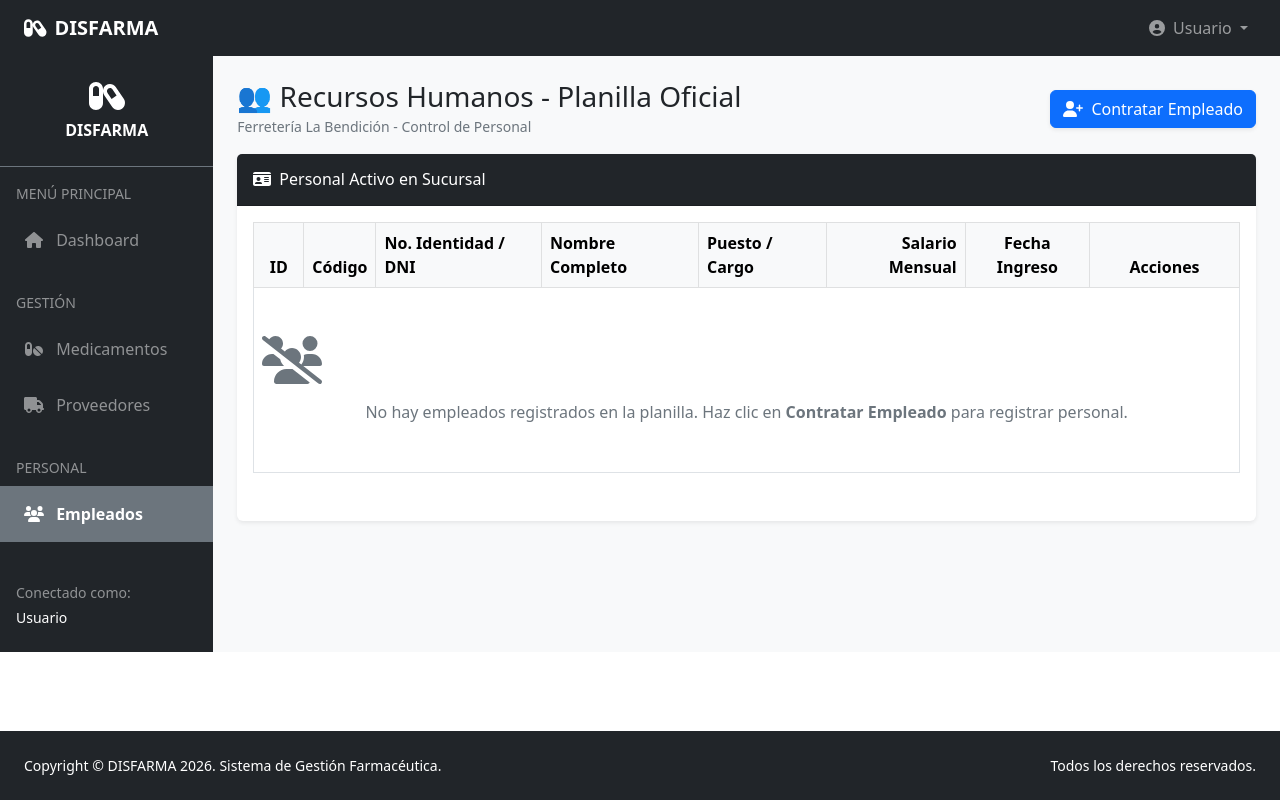
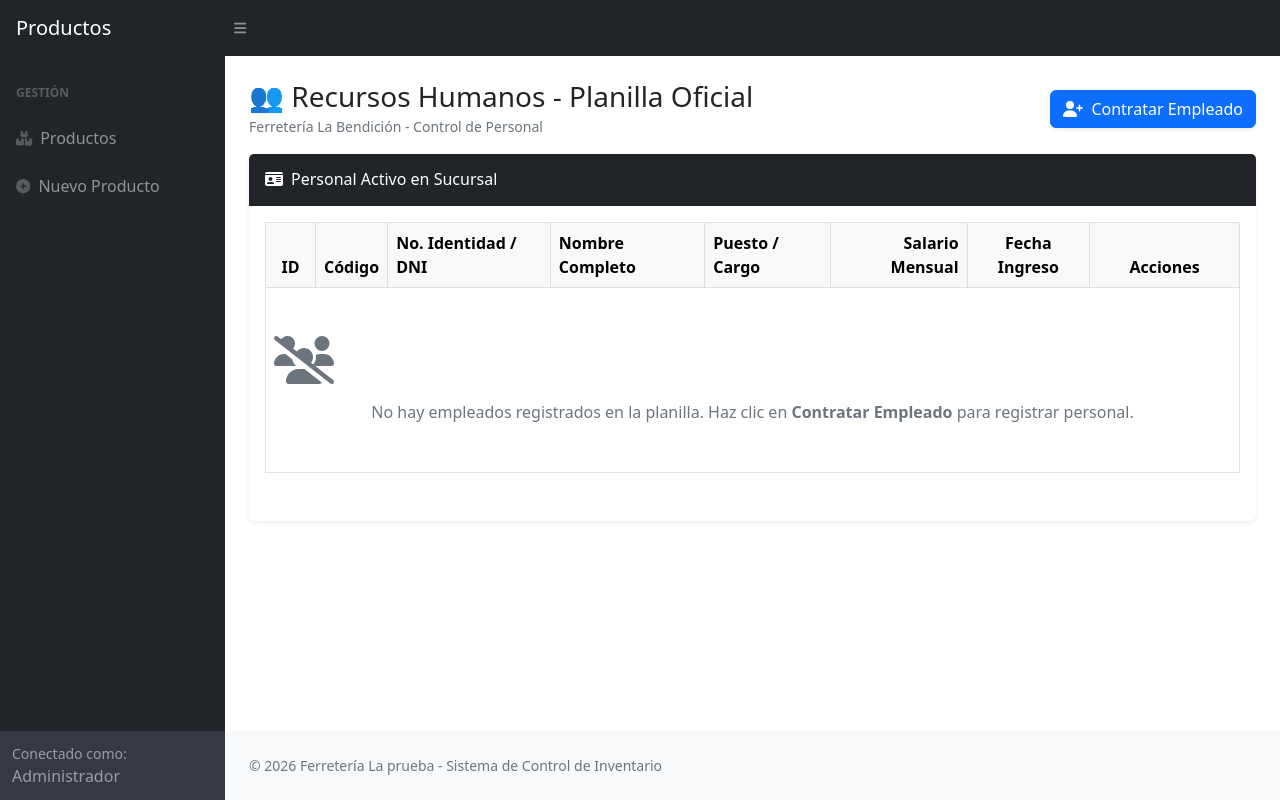
Before and after one commit to yzepedasalgado-lang/Ferreteria, a Laravel app: page /empleados in a window 1280 px wide. Run offline with Laravel 12, Linux system fonts and the light colour scheme; data that the repository does not hold is empty; some libraries are stand-ins or nearby versions.

Commit message:
Usar layout de ferreteria

```diff
--- a/resources/views/layouts/admin.blade.php
+++ b/resources/views/layouts/admin.blade.php
@@ -1,164 +1,73 @@
 <!DOCTYPE html>
-<html lang="es" class="h-100">
+<html lang="en">
     <head>
         <meta charset="utf-8" />
+        <meta http-equiv="X-UA-Compatible" content="IE=edge" />
         <meta name="viewport" content="width=device-width, initial-scale=1, shrink-to-fit=no" />
-        <meta name="description" content="Sistema de gestión farmacéutica DISFARMA" />
-        <meta name="author" content="DISFARMA" />
-        <title>@yield('title', 'Dashboard') | DISFARMA</title>
+        <meta name="description" content="" />
+        <meta name="author" content="" />
+        <title>Dashboard - SB Admin pruebas</title>
+        <link href="https://cdn.jsdelivr.net/npm/simple-datatables@7.1.2/dist/style.min.css" rel="stylesheet" />
+        <link href="{{ asset('sb-admin/css/styles.css') }}" rel="stylesheet" />
+        <script src="https://use.fontawesome.com/releases/v6.3.0/js/all.js" crossorigin="anonymous"></script>
+    </head>
+    <body class="sb-nav-fixed">
+        <nav class="sb-topnav navbar navbar-expand navbar-dark bg-dark">
 
-        <!-- Bootstrap icons-->
-        <link href="https://cdn.jsdelivr.net/npm/bootstrap-icons@1.5.0/font/bootstrap-icons.css" rel="stylesheet" />
-        <!-- Font Awesome-->
-        <script src="https://use.fontawesome.com/releases/v6.3.0/js/all.js" crossorigin="anonymous"></script>
-        <!-- Core theme CSS (Modern Business, incluye Bootstrap)-->
-        <link href="{{ asset('sb-admin/css/styles.css') }}" rel="stylesheet" />
-    </head>
+            <a class="navbar-brand ps-3" href="/productos">Productos</a>
 
-    <body class="d-flex flex-column h-100">
+            <button class="btn btn-link btn-sm order-1 order-lg-0 me-4 me-lg-0" id="sidebarToggle" href="#!"><i class="fas fa-bars"></i></button>
 
-        <main class="flex-shrink-0">
-
-            <!-- Navigation: barra superior-->
-            <nav class="navbar navbar-expand-lg navbar-dark bg-dark">
-                <div class="container-fluid px-4">
-                    <a class="navbar-brand fw-bold" href="{{ route('dashboard') }}">
-                        <i class="fas fa-capsules me-2"></i>DISFARMA
+        </nav>
+        <div id="layoutSidenav">
+            <div id="layoutSidenav_nav">
+                <nav class="sb-sidenav accordion sb-sidenav-dark" id="sidenavAccordion">
+                    <div class="sb-sidenav-menu">
+                        <div class="nav">
+                           <div class="sb-sidenav-menu-heading">Gestión</div>
+                        <a class="nav-link" href="{{ route('productos.index') }}">
+                            <div class="sb-nav-link-icon"><i class="fas fa-boxes-stacked"></i></div>
+                            Productos
                         </a>
-                    <button class="navbar-toggler" type="button" data-bs-toggle="collapse" data-bs-target="#navbarSupportedContent" aria-controls="navbarSupportedContent" aria-expanded="false" aria-label="Toggle navigation"><span class="navbar-toggler-icon"></span></button>
-                    <div class="collapse navbar-collapse" id="navbarSupportedContent">
-                        <ul class="navbar-nav ms-auto mb-2 mb-lg-0">
-                            <li class="nav-item dropdown">
-                                <a class="nav-link dropdown-toggle" id="navbarDropdownUsuario" href="#" role="button" data-bs-toggle="dropdown" aria-expanded="false">
-                                    <i class="fas fa-user-circle me-1"></i>
-                                    {{ auth()->user()->name ?? 'Usuario' }}
+                        <a class="nav-link" href="{{ route('productos.create') }}">
+                            <div class="sb-nav-link-icon"><i class="fas fa-plus-circle"></i></div>
+                            Nuevo Producto
                         </a>
-                                <ul class="dropdown-menu dropdown-menu-end" aria-labelledby="navbarDropdownUsuario">
-                                    <li>
-                                        <form method="POST" action="{{ route('logout') }}">
-                                            @csrf
-                                            <button type="submit" class="dropdown-item">
-                                                <i class="fas fa-sign-out-alt me-2"></i>Cerrar sesión
-                                            </button>
-                                        </form>
-                                    </li>
-                                </ul>
-                            </li>
-                        </ul>
                     </div>
                     </div>
+                  <div class="sb-sidenav-footer">
+                    <div class="small">Conectado como:</div>
+                    Administrador
+                </div>
                 </nav>
-
-            <div class="container-fluid">
-                <div class="row">
-
-                    <!-- Menú lateral-->
-                    <aside class="col-md-3 col-lg-2 bg-dark p-0">
-
-                        <!-- Logo corporativo-->
-                        <div class="text-center py-4 border-bottom border-secondary">
-                            <i class="fas fa-capsules fa-2x text-white"></i>
-                            <div class="text-white fw-bold mt-1">DISFARMA</div>
             </div>
-
-                        <div class="py-3">
-                            <div class="text-white-50 small px-3 mb-2">MENÚ PRINCIPAL</div>
-                            <a class="nav-link px-4 py-3 {{ request()->routeIs('dashboard') ? 'bg-secondary text-white fw-bold' : 'text-white-50' }}" href="{{ route('dashboard') }}">
-                                <i class="fas fa-home fa-fw me-2"></i> Dashboard
-                            </a>
-
-                            <div class="text-white-50 small px-3 mt-4 mb-2">GESTIÓN</div>
-                            <a class="nav-link px-4 py-3 {{ request()->is('medicamentos*') ? 'bg-secondary text-white fw-bold' : 'text-white-50' }}" href="{{ url('/medicamentos') }}">
-                                <i class="fas fa-pills fa-fw me-2"></i> Medicamentos
-                            </a>
-                            <a class="nav-link px-4 py-3 {{ request()->is('proveedores*') ? 'bg-secondary text-white fw-bold' : 'text-white-50' }}" href="{{ url('/proveedores') }}">
-                                <i class="fas fa-truck fa-fw me-2"></i> Proveedores
-                            </a>
-
-                            <div class="text-white-50 small px-3 mt-4 mb-2">PERSONAL</div>
-                            <a class="nav-link px-4 py-3 {{ request()->is('empleados*') ? 'bg-secondary text-white fw-bold' : 'text-white-50' }}" href="{{ url('/empleados') }}">
-                                <i class="fas fa-users fa-fw me-2"></i> Empleados
-                            </a>
-                        </div>
-
-                        <div class="text-white-50 small px-3 pb-4 mt-4">
-                            Conectado como:
-                            <div class="text-white mt-1">{{ auth()->user()->name ?? 'Usuario' }}</div>
-                        </div>
-                    </aside>
-
-                    <!-- Contenido principal-->
-                    <section class="col-md-9 col-lg-10 py-4 px-4 bg-light">
-
-                        @if(session('success'))
+            <div id="layoutSidenav_content">
+                <main>
+                    <div class="container-fluid px-4 mt-4">
+                    @if (session('success'))
                         <div class="alert alert-success alert-dismissible fade show" role="alert">
                             {{ session('success') }}
                             <button type="button" class="btn-close" data-bs-dismiss="alert" aria-label="Close"></button>
                         </div>
                     @endif
-
-                        {{-- CONTENEDOR DE INYECCIÓN --}}
-                        @hasSection('contenido')
                     @yield('contenido')
-                        @else
-                            <h2 class="fw-bolder mb-2">Dashboard</h2>
-                            <p class="text-muted">Bienvenido al sistema de gestión farmacéutica DISFARMA.</p>
-                            <hr>
-
-                            <div class="row gx-5 row-cols-1 row-cols-md-3 mt-4">
-                                <div class="col mb-5">
-                                    <div class="card h-100 shadow border-0">
-                                        <div class="card-body p-4 text-center">
-                                            <div class="feature bg-primary bg-gradient text-white rounded-3 mb-3 mx-auto"><i class="bi bi-capsule"></i></div>
-                                            <h2 class="h5">Medicamentos</h2>
-                                            <p class="mb-3">Administración y control del inventario de medicamentos.</p>
-                                            <a href="{{ url('/medicamentos') }}" class="btn btn-primary">Ingresar</a>
-                                        </div>
-                                    </div>
-                                </div>
-
-                                <div class="col mb-5">
-                                    <div class="card h-100 shadow border-0">
-                                        <div class="card-body p-4 text-center">
-                                            <div class="feature bg-success bg-gradient text-white rounded-3 mb-3 mx-auto"><i class="bi bi-truck"></i></div>
-                                            <h2 class="h5">Proveedores</h2>
-                                            <p class="mb-3">Gestión de proveedores de la farmacia.</p>
-                                            <a href="{{ url('/proveedores') }}" class="btn btn-success">Ingresar</a>
-                                        </div>
-                                    </div>
-                                </div>
-
-                                <div class="col mb-5">
-                                    <div class="card h-100 shadow border-0">
-                                        <div class="card-body p-4 text-center">
-                                            <div class="feature bg-warning bg-gradient text-white rounded-3 mb-3 mx-auto"><i class="bi bi-people"></i></div>
-                                            <h2 class="h5">Empleados</h2>
-                                            <p class="mb-3">Administración y control del personal.</p>
-                                            <a href="{{ url('/empleados') }}" class="btn btn-warning">Ingresar</a>
-                                        </div>
-                                    </div>
-                                </div>
-                            </div>
-                        @endif
-
-                    </section>
-                </div>
                 </div>
                 </main>
-
-        <!-- Footer: pie de página institucional-->
-        <footer class="bg-dark py-4 mt-auto">
+                <footer class="py-4 bg-light mt-auto">
                    <div class="container-fluid px-4">
-                <div class="row align-items-center justify-content-between flex-column flex-sm-row">
-                    <div class="col-auto"><div class="small m-0 text-white">Copyright &copy; DISFARMA {{ date('Y') }}. Sistema de Gestión Farmacéutica.</div></div>
-                    <div class="col-auto"><div class="small m-0 text-white">Todos los derechos reservados.</div></div>
+                    <div class="d-flex align-items-center justify-content-between small text-muted">
+                        <div>&copy; 2026 Ferretería La prueba - Sistema de Control de Inventario</div>
                     </div>
                 </div>
                 </footer>
-
-        <!-- Bootstrap core JS-->
-        <script src="https://cdn.jsdelivr.net/npm/bootstrap@5.2.3/dist/js/bootstrap.bundle.min.js"></script>
-        <!-- Core theme JS-->
+            </div>
+        </div>
+        <script src="https://cdn.jsdelivr.net/npm/bootstrap@5.2.3/dist/js/bootstrap.bundle.min.js" crossorigin="anonymous"></script>
         <script src="{{ asset('sb-admin/js/scripts.js') }}"></script>
+        <script src="https://cdnjs.cloudflare.com/ajax/libs/Chart.js/2.8.0/Chart.min.js" crossorigin="anonymous"></script>
+        <script src="{{ asset('sb-admin/assets/demo/chart-area-demo.js') }}"></script>
+        <script src="{{ asset('sb-admin/assets/demo/chart-bar-demo.js') }}"></script>
+        <script src="https://cdn.jsdelivr.net/npm/simple-datatables@7.1.2/dist/umd/simple-datatables.min.js" crossorigin="anonymous"></script>
+        <script src="{{ asset('sb-admin/js/datatables-simple-demo.js') }}"></script>
     </body>
 </html>
```
Lines whose indentation alone changed are shown as unchanged.
